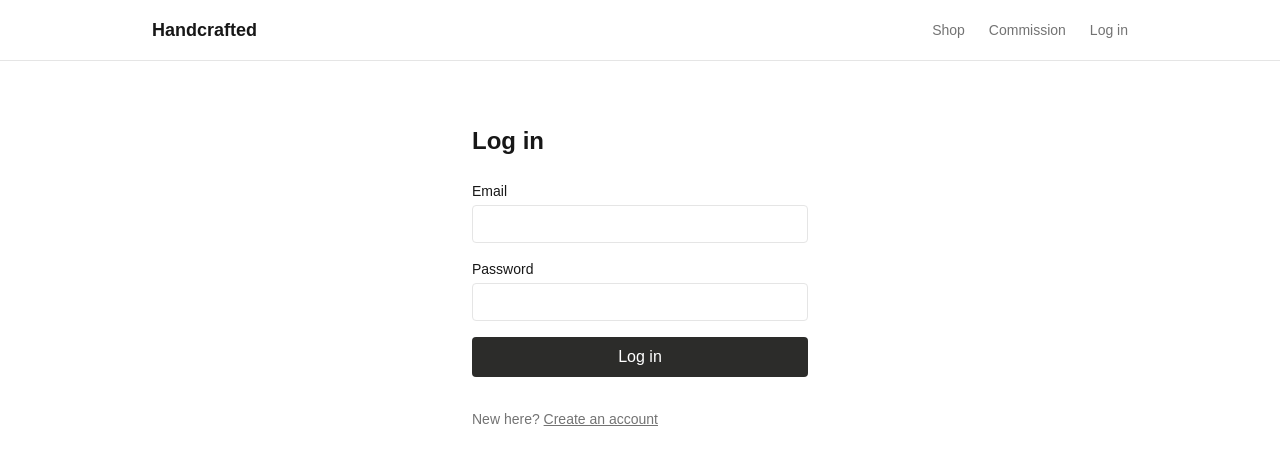
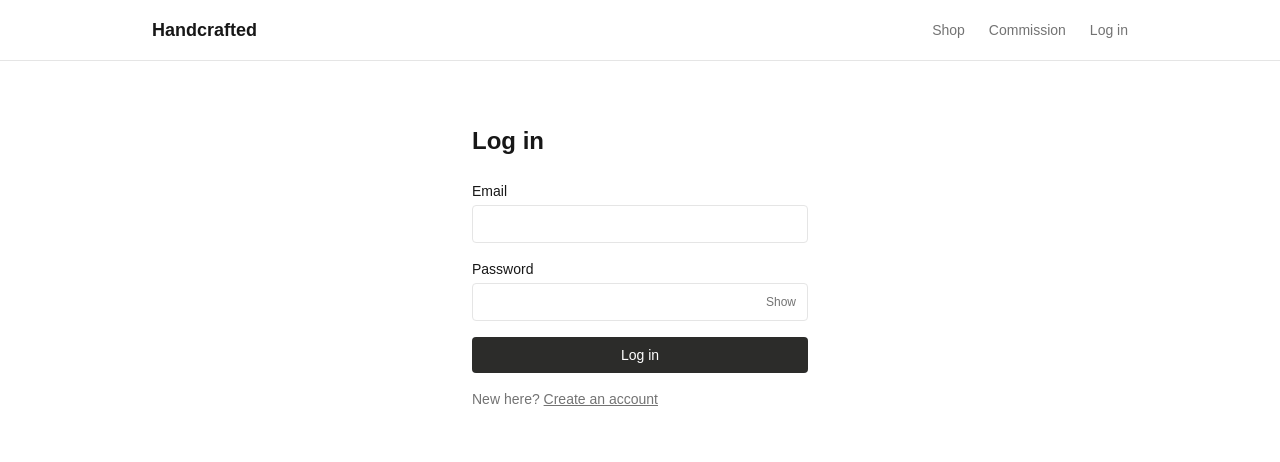
Before and after one commit to Jjjoywanjiru/wolfart, a Next.js app in the folder frontend/: page /login in a window 1280 px wide. Shown: the top 462 px of the page. Built offline with nearby package versions, Linux system fonts and the light colour scheme; no server answers.

Commit message:
Add show and hide password toggle to login and sign-up
Also sets autocomplete hints so password managers can save and fill credentials.

```diff
--- a/frontend/app/login/page.tsx
+++ b/frontend/app/login/page.tsx
@@ -1,8 +1,9 @@
 "use client";
 
+import Link from "next/link";
 import { useActionState } from "react";
+import PasswordInput from "@/components/PasswordInput";
 import { login } from "./actions";
-import Link from "next/link";
 
 export default function LoginPage() {
   const [state, formAction, pending] = useActionState(login, undefined);
@@ -10,26 +11,23 @@ export default function LoginPage() {
   return (
     <main className="max-w-sm mx-auto px-6 py-16">
       <h1 className="text-2xl font-bold mb-6">Log in</h1>
-      <form action={formAction} className="flex flex-col gap-4">
-        <label className="flex flex-col gap-1 text-sm">
-          Email
+      <form action={formAction} className="flex flex-col gap-4 text-sm">
+        <div className="flex flex-col gap-1">
+          <label htmlFor="email">Email</label>
           <input
+            id="email"
             name="email"
             type="email"
             required
+            autoComplete="email"
             className="border border-line rounded px-3 py-2"
           />
-        </label>
-        <label className="flex flex-col gap-1 text-sm">
-          Password
-          <input
-            name="password"
-            type="password"
-            required
-            className="border border-line rounded px-3 py-2"
-          />
-        </label>
-        {state?.error && <p className="text-sm text-red-700">{state.error}</p>}
+        </div>
+        <div className="flex flex-col gap-1">
+          <label htmlFor="password">Password</label>
+          <PasswordInput id="password" autoComplete="current-password" />
+        </div>
+        {state?.error && <p className="text-red-700">{state.error}</p>}
         <button
           type="submit"
           disabled={pending}
@@ -37,13 +35,13 @@ export default function LoginPage() {
         >
           {pending ? "Logging in…" : "Log in"}
         </button>
-        <p className="text-sm text-muted mt-4">
-          New here?{" "}
-          <Link href="/register" className="underline">
-           Create an account
-          </Link>
+      </form>
+      <p className="text-sm text-muted mt-4">
+        New here?{" "}
+        <Link href="/register" className="underline">
+          Create an account
+        </Link>
       </p>
-      </form>
     </main>
   );
 }
--- a/frontend/app/register/page.tsx
+++ b/frontend/app/register/page.tsx
@@ -3,6 +3,7 @@
 import Link from "next/link";
 import { useActionState } from "react";
 import { register } from "./actions";
+import PasswordInput from "@/components/PasswordInput";
 
 const inputClass = "border border-line rounded px-3 py-2";
 
@@ -21,10 +22,10 @@ export default function RegisterPage() {
           Email
           <input name="email" type="email" required className={inputClass} />
         </label>
-        <label className="flex flex-col gap-1">
-          Password (8+ characters)
-          <input name="password" type="password" minLength={8} required className={inputClass} />
-        </label>
+        <div className="flex flex-col gap-1">
+          <label htmlFor="password">Password (8+ characters)</label>
+          <PasswordInput id="password" minLength={8} autoComplete="new-password" />
+        </div>
         {state?.error && <p className="text-red-700">{state.error}</p>}
         <button
           type="submit"
--- /dev/null
+++ b/frontend/components/PasswordInput.tsx
@@ -0,0 +1,39 @@
+"use client";
+
+import { useState } from "react";
+
+export default function PasswordInput({
+  id,
+  name = "password",
+  minLength,
+  autoComplete,
+}: {
+  id?: string;
+  name?: string;
+  minLength?: number;
+  autoComplete?: string;
+}) {
+  const [visible, setVisible] = useState(false);
+
+  return (
+    <div className="relative">
+      <input
+        id={id}
+        name={name}
+        type={visible ? "text" : "password"}
+        required
+        minLength={minLength}
+        autoComplete={autoComplete}
+        className="w-full border border-line rounded px-3 py-2 pr-16"
+      />
+      <button
+        type="button"
+        onClick={() => setVisible((v) => !v)}
+        aria-label={visible ? "Hide password" : "Show password"}
+        className="absolute right-3 top-1/2 -translate-y-1/2 text-xs text-muted"
+      >
+        {visible ? "Hide" : "Show"}
+      </button>
+    </div>
+  );
+}
```
